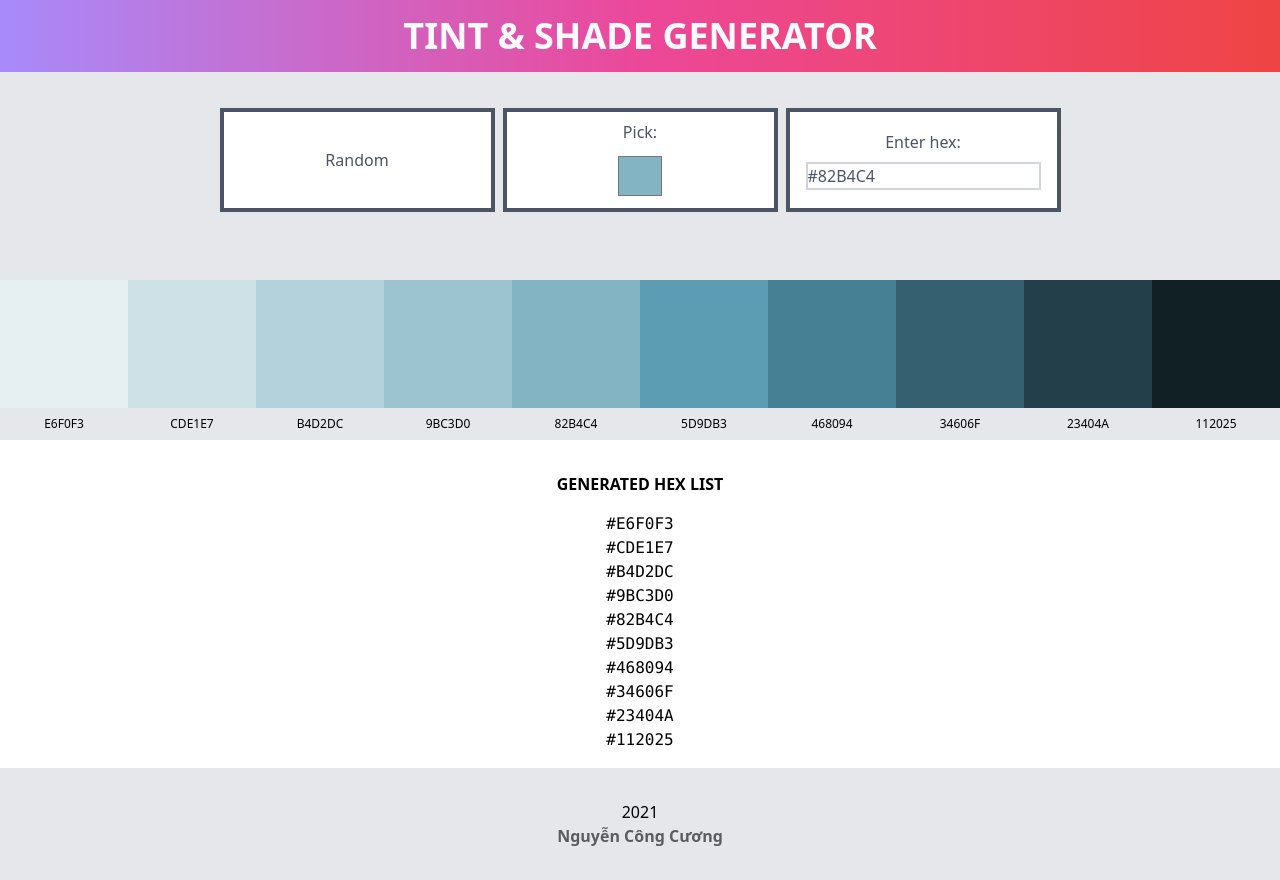
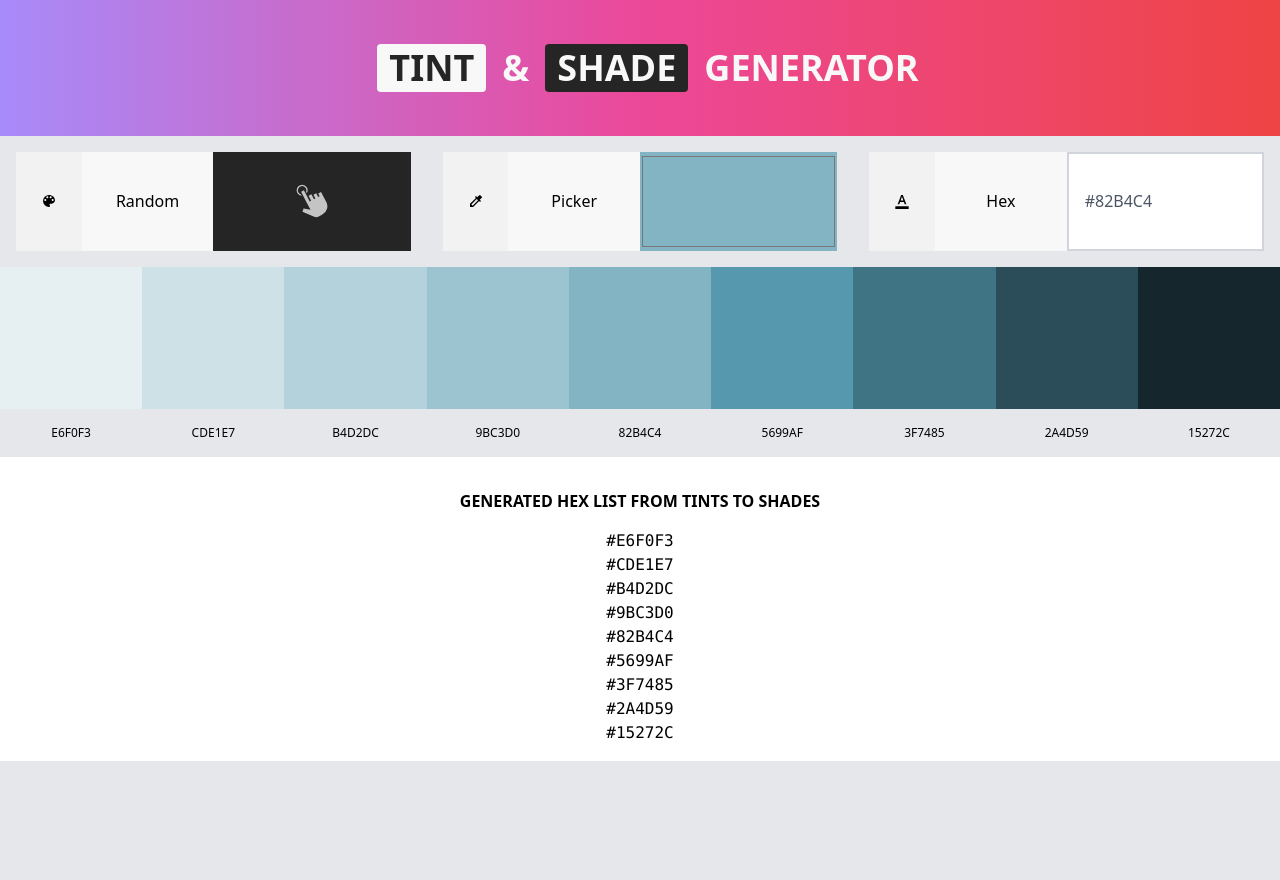
Before and after one commit to nguyencongcuong/tint-shade-generator, a React (Create React App) app: page / in a window 1280 px wide. After the commit the page ends 800 px from the top, so only its background shows below. Built offline with nearby package versions, Linux system fonts and the light colour scheme.

Commit message:
Initial build

```diff
--- a/package.json
+++ b/package.json
@@ -16,6 +16,7 @@
     "netlify-cli": "^6.8.1",
     "react": "^17.0.2",
     "react-dom": "^17.0.2",
+    "react-icons": "^4.2.0",
     "react-redux": "^7.2.4",
     "react-scripts": "4.0.3",
     "web-vitals": "^0.2.4",
--- a/src/App.js
+++ b/src/App.js
@@ -9,7 +9,6 @@ function App() {
 		<React.Fragment>
 			<Header />
 			<Main />
-			<Footer />
 		</React.Fragment>
   );
 }
--- a/src/components/Color.js
+++ b/src/components/Color.js
@@ -25,7 +25,7 @@ function Color(props) {
 					<button
 						className="opacity-0 hover:opacity-100 transition-opacity duration-300 cursor-pointer text-white"
 						onClick={() => handleClick()}>
-						<span id={`${props.id}-copy`} className=""><FileCopyOutlinedIcon /></span>
+						<span id={`${props.id}-copy`} ><FileCopyOutlinedIcon /></span>
 						<span id={`${props.id}-check`} className="hidden"><DoneIcon /></span>
 					</button>
 
@@ -33,7 +33,7 @@ function Color(props) {
 
 				<div
 					id={props.id}
-					className="text-xs text-center uppercase py-2 ">
+					className="text-xs text-center uppercase py-4 ">
 					{props.code}
 				</div>
 
--- a/src/components/Header.js
+++ b/src/components/Header.js
@@ -3,8 +3,9 @@ import React from 'react'
 function Header() {
 	return (
 		<header className="font-bold uppercase text-2xl w-screen">
-			<div className="bg-gradient-to-r from-purple-400 via-pink-500 to-red-500 text-gray-50 text-4xl text-center p-4">
-				<h1>Tint & Shade Generator</h1>
+			<div className="flex flex-wrap justify-center items-center bg-gradient-to-r from-purple-400 via-pink-500 to-red-500 text-min-0 text-4xl text-center p-8">
+				<span className="bg-min-0 text-min-9 rounded px-3 py-1 mx-4 my-3">Tint</span>&
+				<span className="bg-min-9 text-min-0 rounded px-3 py-1 mx-4 my-2">Shade</span>Generator
 			</div>
 		</header>
 	)
--- a/src/components/Main.js
+++ b/src/components/Main.js
@@ -10,13 +10,11 @@ function Main() {
 	const originColor = useSelector(state => state.color)
 
 	return (
-		<main className="grid grid-cols-10">
+		<main className="grid grid-cols-12">
+			<div className="col-span-12"><Picker /></div>
 
-			<div className="col-span-10 flex justify-center items-center mb-8">
-				<Picker />
-			</div>
 
-			<div className="grid grid-cols-5 lg:grid-cols-10 col-span-10">
+			<div className="col-span-12 grid grid-cols-9">
 
 				<TintShade />
 
--- /dev/null
+++ b/src/components/Option.js
@@ -0,0 +1,14 @@
+import React from 'react';
+import {MdColorLens, MdColorize, MdFormatColorText} from "react-icons/md"
+
+function Option(props) {
+	return (
+		<div className="grid grid-cols-12 justify-center items-stretch bg-white rounded m-4">
+			<div className="col-span-2 py-4 flex justify-center items-center bg-min-1 h-full">{props.icon}</div>
+			<div className="col-span-4 py-4 flex justify-center items-center bg-min-0 h-full">{props.name}</div>
+			<div className="col-span-6 bg-min-5 aspect-w-2 aspect-h-1 flex justify-center items-center">{props.node}</div>
+		</div>
+	)
+}
+
+export default Option
--- a/src/components/Picker.js
+++ b/src/components/Picker.js
@@ -2,60 +2,76 @@ import React from 'react';
 import { useSelector, useDispatch } from "react-redux";
 import { getColor } from "../redux/actions"
 import { randomHex } from "../functions"
+import Option from "./Option"
+import {MdColorLens, MdColorize, MdFormatColorText} from "react-icons/md"
+import {GiClick} from "react-icons/gi"
 
-function Button(props) {
+function Randomizer(props) {
+	const color = useSelector(state => state.color)
+	const dispatch = useDispatch()
 	return (
-		<button
-			className="bg-white text-gray-600 border-4 border-gray-600 px-4 py-2 m-1 hover:bg-gray-600 hover:text-gray-50 transition-all duration-1000"
-			onClick={props.action}
+		<div
+			className="bg-min-9 w-full h-full flex justify-center items-center text-white text-4xl cursor-pointer"
+			onClick={() => dispatch(getColor(randomHex()))}
 		>
-			{props.children}
-		</button>
+			<span className="animate-pulse"><GiClick /></span>
+		</div>
+	)
+}
+
+function Picker(props) {
+	const color = useSelector(state => state.color)
+	const dispatch = useDispatch()
+	return (
+		<input
+			name="picker"
+			type="color"
+			value={color}
+			onChange={(e) => dispatch(getColor(e.target.value))}
+			style={{ background: `${color}` }}
+			className={`w-full h-full`}
+		/>
+	)
+}
+
+function HexInput(props) {
+	const color = useSelector(state => state.color)
+	const dispatch = useDispatch()
+	return (
+		<input
+			name="color-picker-2"
+			type="text"
+			value={color}
+			onChange={(e) => dispatch(getColor(e.target.value))}
+			className="border-2 border-gray-300 text-gray-600 uppercase focus:outline-none px-4"
+		/>
 	)
 }
 
 function ColorInput() {
 
-	const color = useSelector(state => state.color)
-	const dispatch = useDispatch()
-
 	return (
 		<React.Fragment>
-			<section className="p-8">
+			<section className="grid grid-cols-1 lg:grid-cols-3">
 
-				<div className="grid grid-cols-1 lg:grid-cols-3">
+				<Option
+					icon={<MdColorLens />}
+					name="Random"
+					node={<Randomizer />}
+				/>
 
-					<Button action={() => dispatch(getColor(randomHex()))}>
-						Random
-					</Button>
+				<Option
+					icon={<MdColorize />}
+					name="Picker"
+					node={<Picker />}
+				/>
 
-					<Button name="Pick">
-						<label className="flex flex-col justify-center items-center">
-							Pick:
-							<input
-								name="color-picker-1"
-								type="color"
-								value={color}
-								onChange={(e) => dispatch(getColor(e.target.value))}
-								className={`bg-transparent w-12 h-12 mt-2`}
-							/>
-						</label>
-					</Button>
+				<Option
+					icon={<MdFormatColorText />}
+					name="Hex"
+					node={<HexInput />}
+				/>
 
-					<Button>
-						<label className="flex flex-col justify-start items-center">
-							Enter hex:
-							<input
-								name="color-picker-2"
-								type="text"
-								value={color}
-								onChange={(e) => dispatch(getColor(e.target.value))}
-								className="border-2 border-gray-300 text-gray-600 uppercase mt-2"
-							/>
-						</label>
-					</Button>
-
-				</div>
 			</section>
 		</React.Fragment>
 	)
--- a/src/components/TintShade.js
+++ b/src/components/TintShade.js
@@ -31,7 +31,7 @@ function TintShade() {
 		<React.Fragment>
 			{shadeTint()}
 			<section className="w-screen text-center bg-white p-4">
-				<h2 className="font-bold uppercase p-4">Generated Hex List</h2>
+				<h2 className="font-bold uppercase p-4">Generated Hex List From Tints to Shades</h2>
 				<ul>
 					{colorCodeList()}
 				</ul>
--- a/src/functions/index.js
+++ b/src/functions/index.js
@@ -15,8 +15,8 @@ export const generateTintShade = (color) => {
 		tints.push([h, s, tint_l_value])
 	}
 
-	const shade_l = l / 6
-	for (let i = 0, shade_l_value = l - shade_l; i < 5; i++, shade_l_value-=shade_l) {
+	const shade_l = l / 5
+	for (let i = 0, shade_l_value = l - shade_l; i < 4; i++, shade_l_value-=shade_l) {
 		shades.push([h, s, shade_l_value])
 	}
 
--- a/src/index.css
+++ b/src/index.css
@@ -3,3 +3,12 @@
 @tailwind utilities;
 
 body { @apply bg-gray-200 }
+
+body {
+	overflow-y: scroll;
+	scrollbar-width: none;
+	-ms-overflow-style: none;
+}
+body::-webkit-scrollbar {
+	display: none;
+}
--- a/tailwind.config.js
+++ b/tailwind.config.js
@@ -1,8 +1,26 @@
 module.exports = {
- purge: ['./src/**/*.{js,jsx,ts,tsx}', './public/index.html'],
+	purge: [
+	'./src/**/*.{js,jsx,ts,tsx}',
+	'./public/index.html'
+	],
   darkMode: false, // or 'media' or 'class'
   theme: {
-		extend: {},
+    extend: {
+			colors: {
+				min: {
+					0: "#F8F8F8",
+					1: "#F2F2F2",
+					2: "#EBEBEB",
+					3: "#E4E4E4",
+					4: "#DEDEDE",
+					5: "#B9B9B9",
+					6: "#949494",
+					7: "#6F6F6F",
+					8: "#4A4A4A",
+					9: "#252525"
+				}
+      }
+		},
   },
   variants: {
     extend: {},
```
Also changed, not shown: 1 other file (tests, documents, lock files or other folders). Lines whose indentation alone changed are shown as unchanged.
